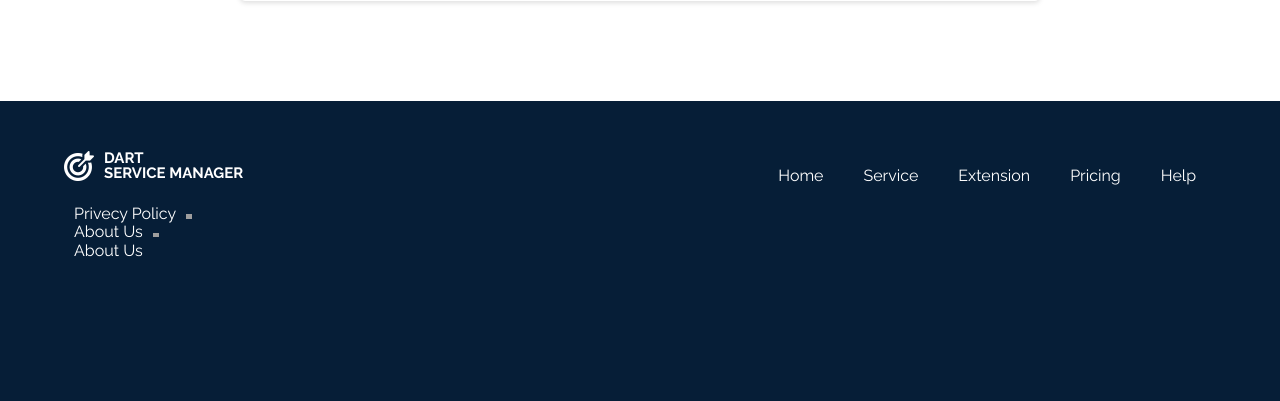
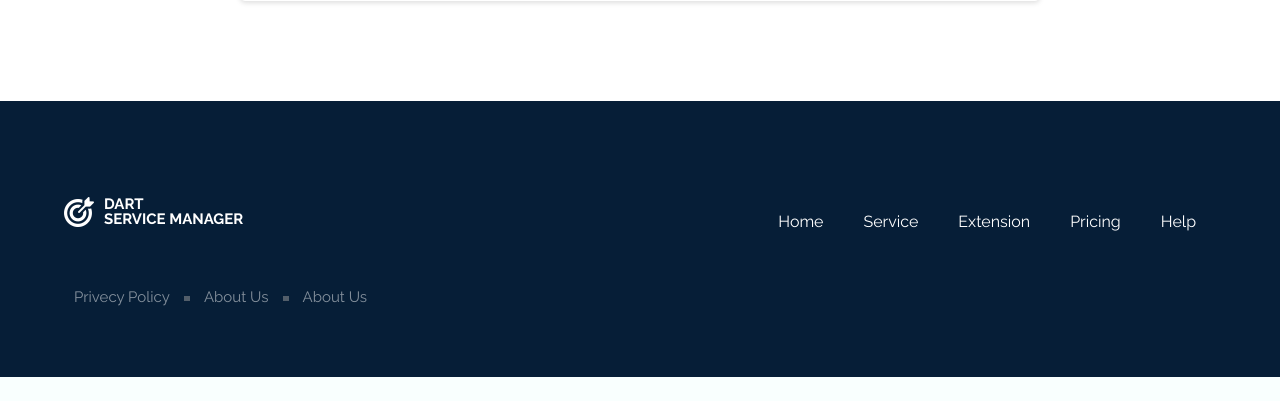
Before and after one commit to Quicksilver62/Quicksilver62.github.io, a PHP site: page / in a window 1280 px wide. Shown: the part 3915-4316 px from the top of the page. After the commit the page ends 4292 px from the top, so only its background shows below. Run offline with PHP 8.4, Linux system fonts and the light colour scheme; grey boxes are pictures that could not be loaded.

Commit message:
Update style.css

```diff
--- a/style.css
+++ b/style.css
@@ -153,8 +153,8 @@ nav {
 /*---------------------------------------VIDEO---------------------------------------------*/
 
  .video_wrapper {
-	width: 559px;
-	height: 314px;
+	width: 558px;
+	height: 313px;
 	-webkit-mask-image: -webkit-radial-gradient(circle, white 100%, black 100%); /*ios 7 border-radius-bug */
 	-webkit-transform: rotate(0.000001deg); /*mac os 10.6 safari 5 border-radius-bug */
 	-webkit-border-radius: 5px;
@@ -414,10 +414,47 @@ nav {
 
 footer {
 	width: 100%;
-	height: 300px;
+	height: 230px;
+	padding-top: 46px;
 	background-color: #061e37;
 	display: flex;
 	justify-content: center;
+}
+.social {
+	margin-top: 34px;
+	display: flex;
+	justify-content: space-between;
+	opacity: 0.5;
+	color: #ffffff;
+}
+.foot_about div {
+	display: inline-block;
+	vertical-align: middle;
+}
+.foot_about a {
+	font-family: Raleway;
+	font-size: 15px;
+	font-weight: 400;
+	line-height: 25px;
+}
+.foot_about a:hover {
+	font-weight: 700;
+}
+.dot {
+	margin-top: -3px;
+}
+.foot_icons div {
+	display: inline-block;
+	opacity: 0.2;
+	color: #ffffff;
+	font-family: "Font Awesome";
+	font-size: 20px;
+	font-weight: 400;
+	line-height: 25px;
+	letter-spacing: 0.6px;
+}
+.foot_icons div:hover {
+		opacity: 1;
 }
 
 
```
